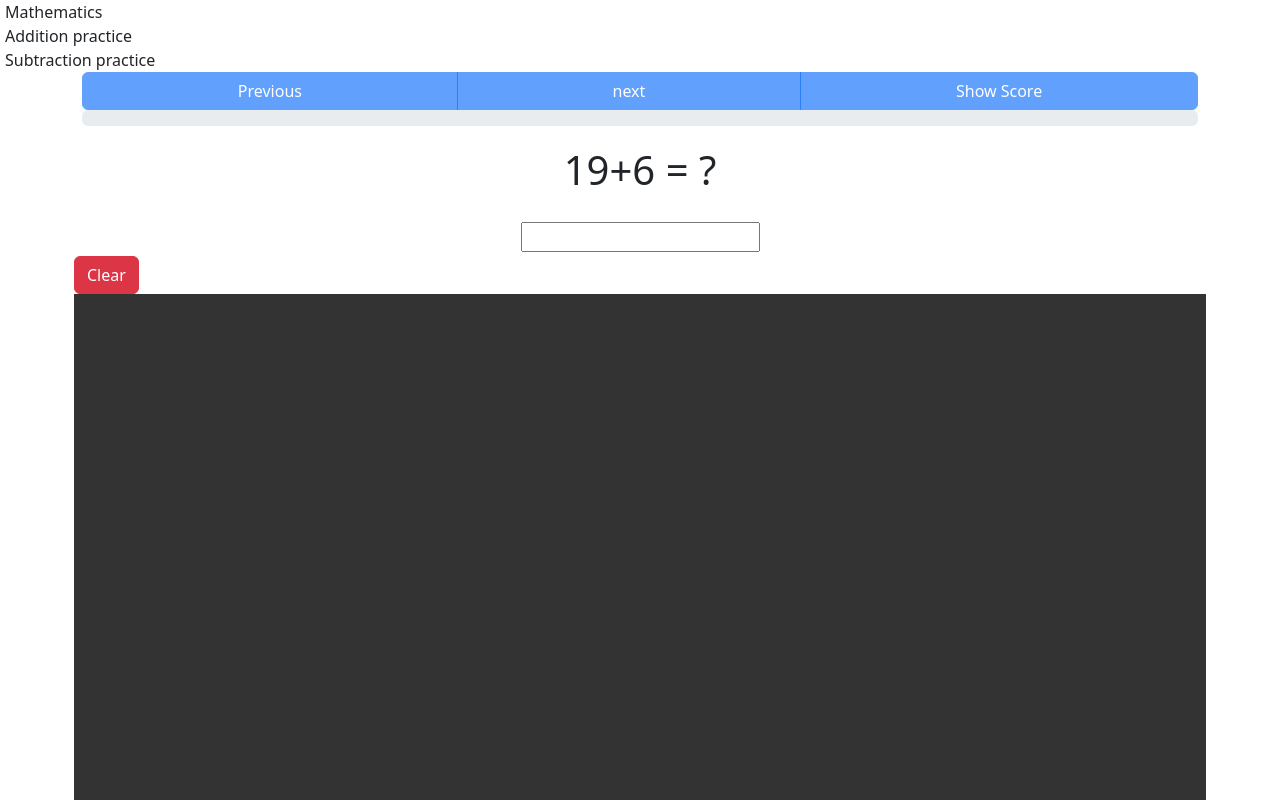
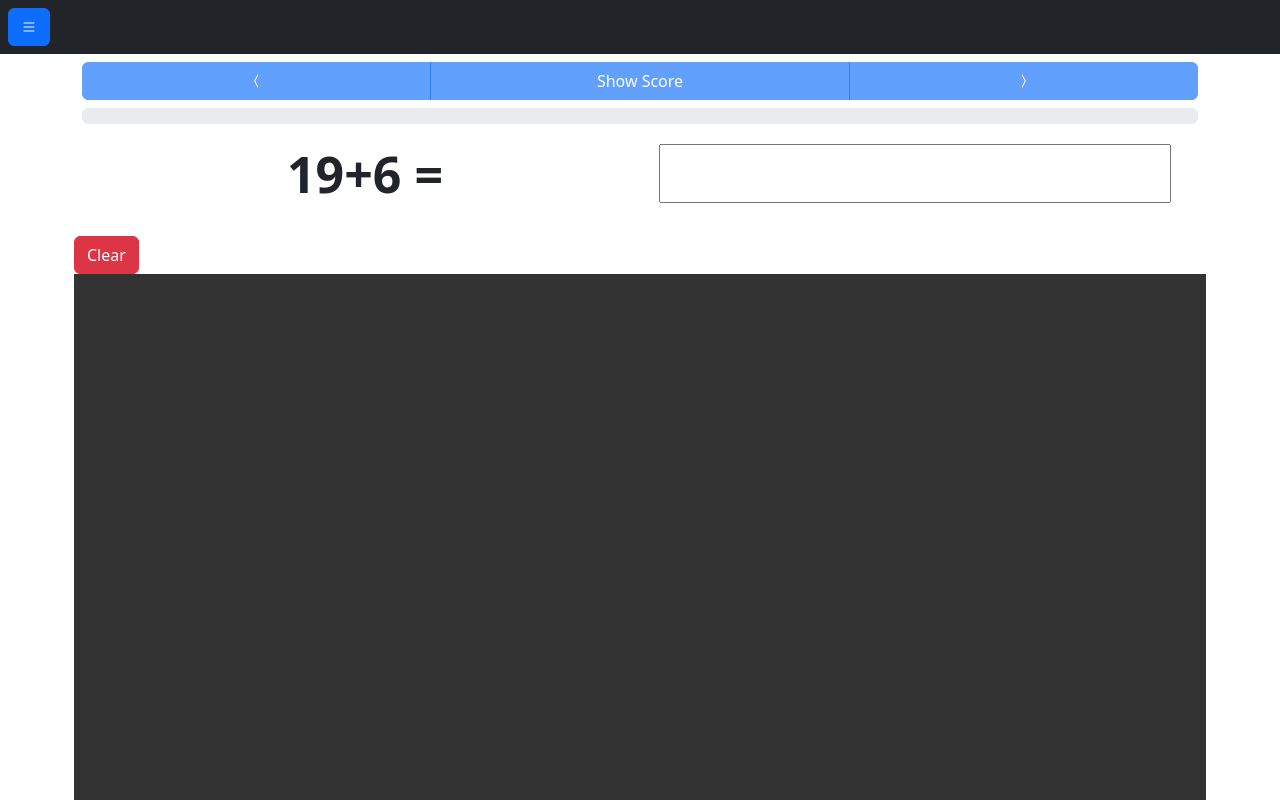
Before and after one commit to luyi985/kids-study, a Next.js app: page /math/addition/1 in a window 1280 px wide. Shown: the top 800 px of the page. Built offline with nearby package versions, Linux system fonts and the light colour scheme.

Commit message:
feat: styling

```diff
--- a/components/layout.tsx
+++ b/components/layout.tsx
@@ -1,22 +1,25 @@
 import * as React from "react";
 import { Nav } from "@/components/nav";
+import BootstrapContainer from "react-bootstrap/Container";
+import BootstrapRow from "react-bootstrap/Row";
+import BootstrapCol from "react-bootstrap/Col";
+import Navbar from "react-bootstrap/Navbar";
 
-export const Container = (props: {
-  children: React.ReactNode[] | React.ReactNode;
-}) => <div>{props.children}</div>;
-
+export const Container = BootstrapContainer;
+export const Row = BootstrapRow;
+export const Col = BootstrapCol;
 export const Layout = (props: {
   children: React.ReactNode[] | React.ReactNode;
 }) => (
   <main>
-    <div className="page-row">
-      <div className="row">
-        <Nav />
-      </div>
-    </div>
-    <div className="page-row">{props.children}</div>
-    <footer className="page-row">
-      <div>this footer</div>
-    </footer>
+    <Navbar bg="dark" className="p-2 mb-2">
+      <Nav />
+    </Navbar>
+    <Container>
+      <Row>{props.children}</Row>
+      <Row>
+        <div>this footer</div>
+      </Row>
+    </Container>
   </main>
 );
--- a/components/nav.tsx
+++ b/components/nav.tsx
@@ -1,5 +1,9 @@
 import * as React from "react";
 import Link from "next/link";
+import Offcanvas from "react-bootstrap/Offcanvas";
+import { Button } from "react-bootstrap";
+import styles from "../styles/Nav.module.scss";
+import { useRouter } from "next/router";
 
 type LinkType = {
   label: string;
@@ -15,17 +19,17 @@ const NavLinks: LinkType[] = [
   {
     label: "Mathematics",
     url: "/math",
-    className: "dropdown-item",
+    className: `nav-item ${styles.nav_item}`,
     navChildren: [
       {
         label: "Addition practice",
         url: "/math/addition",
-        className: "dropdown-item",
+        className: `${styles.nav_item} l2`,
       },
       {
         label: "Subtraction practice",
         url: "/math/subtraction",
-        className: "dropdown-item",
+        className: `${styles.nav_item} l2`,
       },
     ],
   },
@@ -42,7 +46,6 @@ export const makeStaticPracticePath = (
     url: `${baseUrl}${idx + 1}`,
   }));
 
-
 export const NavLink = ({
   label,
   url,
@@ -57,22 +60,48 @@ export const NavLink = ({
   </Link>
 );
 
-const makeNavLinks = (links: LinkType[]) => {
+const makeNavLinks = (links: LinkType[], route: string) => {
   if (!links.length) return null;
   return links.map((l) => {
+    const classNameWithActive = route.startsWith(l.url)
+      ? `${l.className} active`
+      : l.className;
     if (!Array.isArray(l.navChildren) || !l.navChildren.length) {
-      return <NavLink {...l} key={l.url} />;
+      return <NavLink {...l} key={l.url} className={classNameWithActive} />;
     }
     const { navChildren, ...subRootProps } = l;
     return (
       <div key={`${subRootProps.url}_sub_root`}>
-        <NavLink {...subRootProps} key={subRootProps.url} />
-        {makeNavLinks(navChildren)}
+        <NavLink
+          {...subRootProps}
+          key={subRootProps.url}
+          className={classNameWithActive}
+        />
+        {makeNavLinks(navChildren, route)}
       </div>
     );
   });
 };
 
-export const Nav: React.FC<{ root?: string; level?: number }> = ({ root }) => {
-  return <>{makeNavLinks(NavLinks)}</>;
+export const Nav: React.FC<{}> = ({}) => {
+  const [show, setShow] = React.useState(false);
+  const router = useRouter();
+  console.log(router);
+  const handleClose = () => setShow(false);
+  const handleShow = () => setShow(true);
+  return (
+    <>
+      <Button variant="primary" onClick={handleShow} className="ml-2">
+        <i className="bi bi-list"></i>
+      </Button>
+      <Offcanvas show={show} onHide={handleClose}>
+        <Offcanvas.Header closeButton>
+          <Offcanvas.Title>Content</Offcanvas.Title>
+        </Offcanvas.Header>
+        <Offcanvas.Body className={styles.nav}>
+          {makeNavLinks(NavLinks, router.route)}
+        </Offcanvas.Body>
+      </Offcanvas>
+    </>
+  );
 };
--- a/components/question.tsx
+++ b/components/question.tsx
@@ -1,6 +1,14 @@
 import { MathQuestion } from "@/core/mathQuestion";
 import React, { useRef, useState } from "react";
 import { CanvasDrawPanel } from "@/components/canvasDrawPanel";
+import {
+  Button,
+  ButtonGroup,
+  Col,
+  Container,
+  ProgressBar,
+  Row,
+} from "react-bootstrap";
 
 const questionStyle = {
   padding: "20px",
@@ -8,6 +16,9 @@ const questionStyle = {
   width: "100%",
   display: "flex",
   justifyContent: "center",
+  fontSize: "35px",
+  textAlign: "center",
+  flexWrap: "wrap",
 };
 
 const ResultCell = ({
@@ -57,53 +68,50 @@ export const Questions: React.FC<{ questions: MathQuestion[] }> = ({
       : Math.max(currentIdx - 1, 0);
     setCurrentIdx(nextStateIdx);
   };
-  const complete = `${((currentIdx * 100) / (questionList.length - 1)).toFixed(
-    2
-  )}%`;
+  const handleAnswerChange = (e: any) => {
+    const clone = questionList.slice();
+    clone[currentIdx].answer = parseFloat(
+      parseFloat(e.target.value ?? "").toFixed()
+    );
+    setQuestionList(clone);
+  };
+  const complete = (currentIdx * 100) / (questionList.length - 1);
   const isLast = currentIdx === questionList.length - 1;
   const hasAnswer = Boolean(questionList[currentIdx].answer);
   const disablePrev = currentIdx === 0;
   const disableNext = isLast || !hasAnswer;
   return (
-    <div className="container">
-      <div className="row">
-        <div className="btn-group">
-          <button
-            className="btn btn-primary"
-            onClick={handleNextPrev(false)}
-            disabled={disablePrev}
-          >
-            Previous
-          </button>
-
-          <button
-            className="btn btn-primary"
-            onClick={handleNextPrev(true)}
-            disabled={disableNext}
-          >
-            next
-          </button>
-
-          <button
+    <Container>
+      <Row className="mb-2">
+        <ButtonGroup>
+          <Button onClick={handleNextPrev(false)} disabled={disablePrev}>
+            <i className="bi bi-chevron-compact-left"></i>
+          </Button>
+          <Button
             disabled={!isLast}
-            className="btn btn-primary"
+            variant={isLast ? "success" : "primary"}
             onClick={() => setToggleScore((pre) => !pre)}
           >
             Show Score
-          </button>
-        </div>
-      </div>
-      <div className="row">
-        <div className="col-12">
-          <div className="progress" role="progressbar">
-            <div className="progress-bar" style={{ width: `${complete}` }}>
-              {`${currentIdx + 1}`}
-            </div>
-          </div>
-        </div>
-      </div>
+          </Button>
+          <Button onClick={handleNextPrev(true)} disabled={disableNext}>
+            <i className="bi bi-chevron-compact-right"></i>
+          </Button>
+        </ButtonGroup>
+      </Row>
+      <Row>
+        <Col span={12}>
+          <ProgressBar
+            striped={isLast ? false : true}
+            animated={isLast ? false : true}
+            variant={isLast ? "success" : "info"}
+            now={complete}
+            label={`${currentIdx + 1}/${questionList.length}`}
+          />
+        </Col>
+      </Row>
       {toggleScore && (
-        <div className="row">
+        <Row>
           <div
             style={{
               flexWrap: "wrap",
@@ -122,27 +130,35 @@ export const Questions: React.FC<{ questions: MathQuestion[] }> = ({
               />
             ))}
           </div>
+        </Row>
+      )}
+      <Row>
+        <div
+          className="col-12"
+          // @ts-ignore
+          style={questionStyle}
+        >
+          <Col>
+            <h1
+              style={{
+                fontSize: "50px",
+                fontWeight: "bolder",
+                whiteSpace: "nowrap",
+              }}
+            >{`${questionList[currentIdx].question} =`}</h1>
+          </Col>
+          <Col>
+            <input
+              maxLength={6}
+              type="number"
+              value={questionList[currentIdx].answer ?? ""}
+              onChange={handleAnswerChange}
+            />
+          </Col>
         </div>
-      )}
-      <div className="row">
-        <div className="col-12" style={questionStyle}>
-          <h1>{`${questionList[currentIdx].question} = ?`}</h1>
-        </div>
-        <div className="col-12 text-center">
-          <input
-            type="number"
-            value={questionList[currentIdx].answer ?? ""}
-            onChange={(e) => {
-              const clone = questionList.slice();
-              clone[currentIdx].answer = parseFloat(
-                parseFloat(e.target.value ?? "").toFixed()
-              );
-              setQuestionList(clone);
-            }}
-          />
-        </div>
+
         <CanvasDrawPanel handleSubmit={() => {}} />
-      </div>
-    </div>
+      </Row>
+    </Container>
   );
 };
--- a/package.json
+++ b/package.json
@@ -15,11 +15,13 @@
     "@types/react": "18.0.26",
     "@types/react-dom": "18.0.10",
     "bootstrap": "^5.2.3",
+    "bootstrap-icons": "^1.10.3",
     "eslint": "8.31.0",
     "eslint-config-next": "13.1.1",
     "next": "13.1.1",
     "pdfkit": "^0.13.0",
     "react": "18.2.0",
+    "react-bootstrap": "^2.7.0",
     "react-dom": "18.2.0",
     "sass": "^1.57.1",
     "typescript": "4.9.4"
--- a/pages/_app.tsx
+++ b/pages/_app.tsx
@@ -1,4 +1,5 @@
 import "bootstrap/dist/css/bootstrap.min.css";
+import "bootstrap-icons/font/bootstrap-icons.scss";
 import "../styles/globals.scss";
 import type { AppProps } from "next/app";
 import { Layout } from "@/components/layout";
--- a/pages/index.tsx
+++ b/pages/index.tsx
@@ -1,7 +1,7 @@
 import Head from "next/head";
 import { Inter } from "@next/font/google";
 import styles from "../styles/Home.module.css";
-import { Container, Layout } from "@/components/layout";
+import { Layout } from "@/components/layout";
 
 export default function Home() {
   return (
@@ -13,7 +13,7 @@ export default function Home() {
         {/* <link rel="icon" href="/favicon.ico" /> */}
       </Head>
       <main className={styles.main}>
-        <Container>kids study</Container>
+        <div>kids study</div>
       </main>
     </>
   );
--- /dev/null
+++ b/styles/Nav.module.scss
@@ -0,0 +1,18 @@
+.nav {
+  width: 100%;
+  & > div {
+    display: flex;
+    flex-direction: column;
+  }
+  &_item:global {
+    font-size: 20px;
+    color: #333;
+    text-decoration: none;
+    &.active {
+      font-weight: bolder;
+    }
+    &.l2 {
+      margin-left: 5px;
+    }
+  }
+}
```
Also changed, not shown: 1 other file (tests, documents, lock files or other folders).
